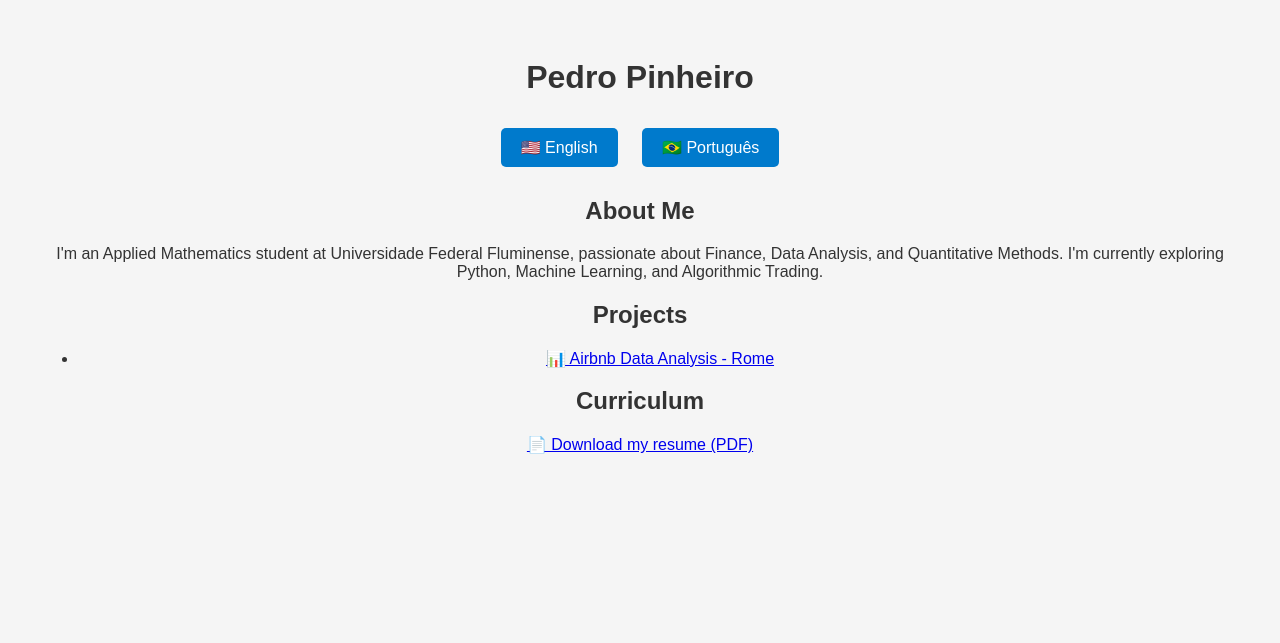
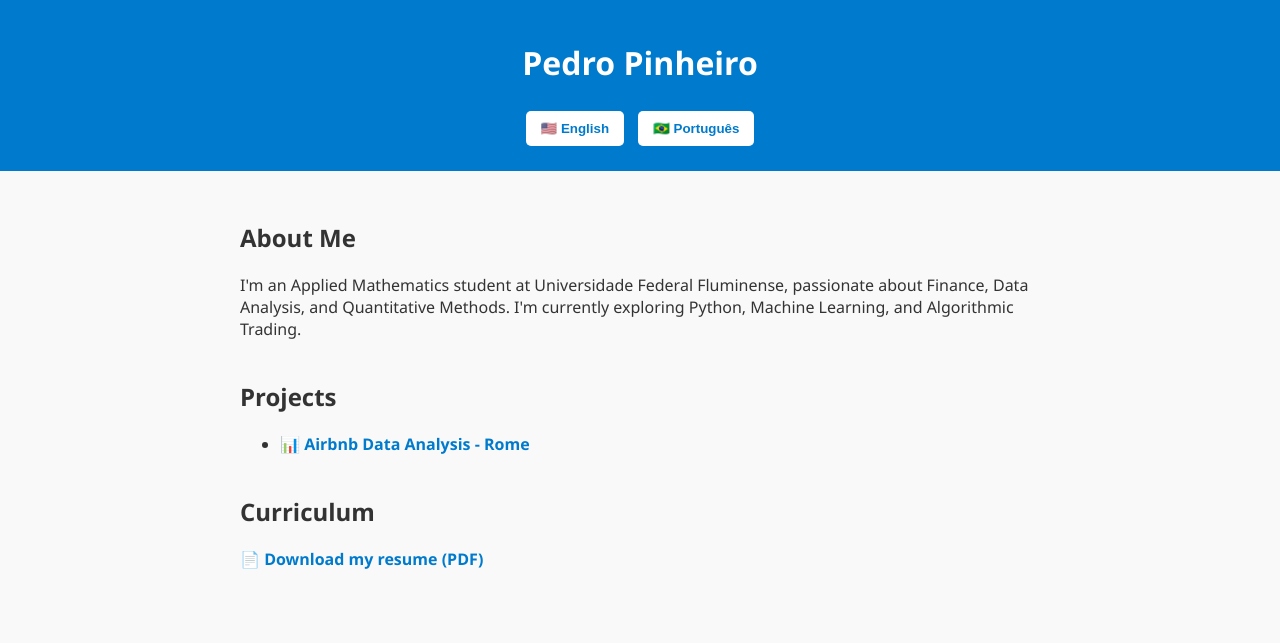
Before and after one commit to PedroPinheiroMachado/PedroPinheiroMachado.github.io, a plain HTML site: page index.html in a window 1280 px wide. Drawn offline with Linux system fonts and the light colour scheme.

Commit message:
melhorar style.css

```diff
--- a/style.css
+++ b/style.css
@@ -1,20 +1,41 @@
 body {
-  font-family: Arial, sans-serif;
+  font-family: 'Segoe UI', sans-serif;
+  margin: 0;
+  padding: 0;
+  background-color: #f9f9f9;
+  color: #333;
+}
+
+header {
+  background-color: #007acc;
+  color: white;
+  padding: 20px;
   text-align: center;
-  background-color: #f5f5f5;
-  color: #333;
+}
+
+.language-switch {
+  margin-top: 10px;
+}
+
+button {
+  margin: 5px;
+  padding: 10px 15px;
+  border: none;
+  background-color: white;
+  color: #007acc;
+  border-radius: 5px;
+  cursor: pointer;
+  font-weight: bold;
+}
+
+main {
+  max-width: 800px;
+  margin: auto;
   padding: 30px;
 }
 
-.language-switch button {
-  margin: 10px;
-  padding: 10px 20px;
-  font-size: 16px;
-  border: none;
-  background-color: #007acc;
-  color: white;
-  border-radius: 5px;
-  cursor: pointer;
+section {
+  margin-bottom: 40px;
 }
 
 .lang-section {
@@ -24,3 +45,9 @@ body {
 .lang-section.active {
   display: block;
 }
+
+a {
+  color: #007acc;
+  text-decoration: none;
+  font-weight: bold;
+}
```
